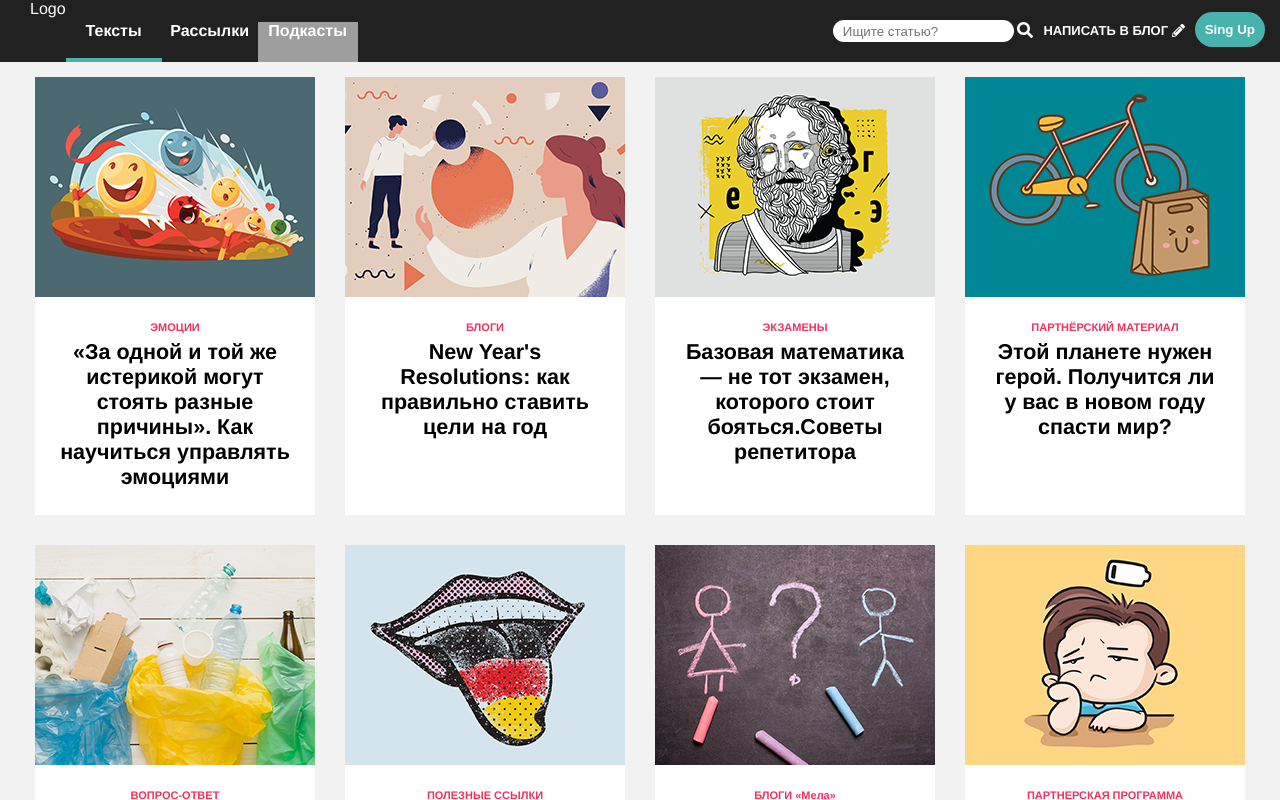
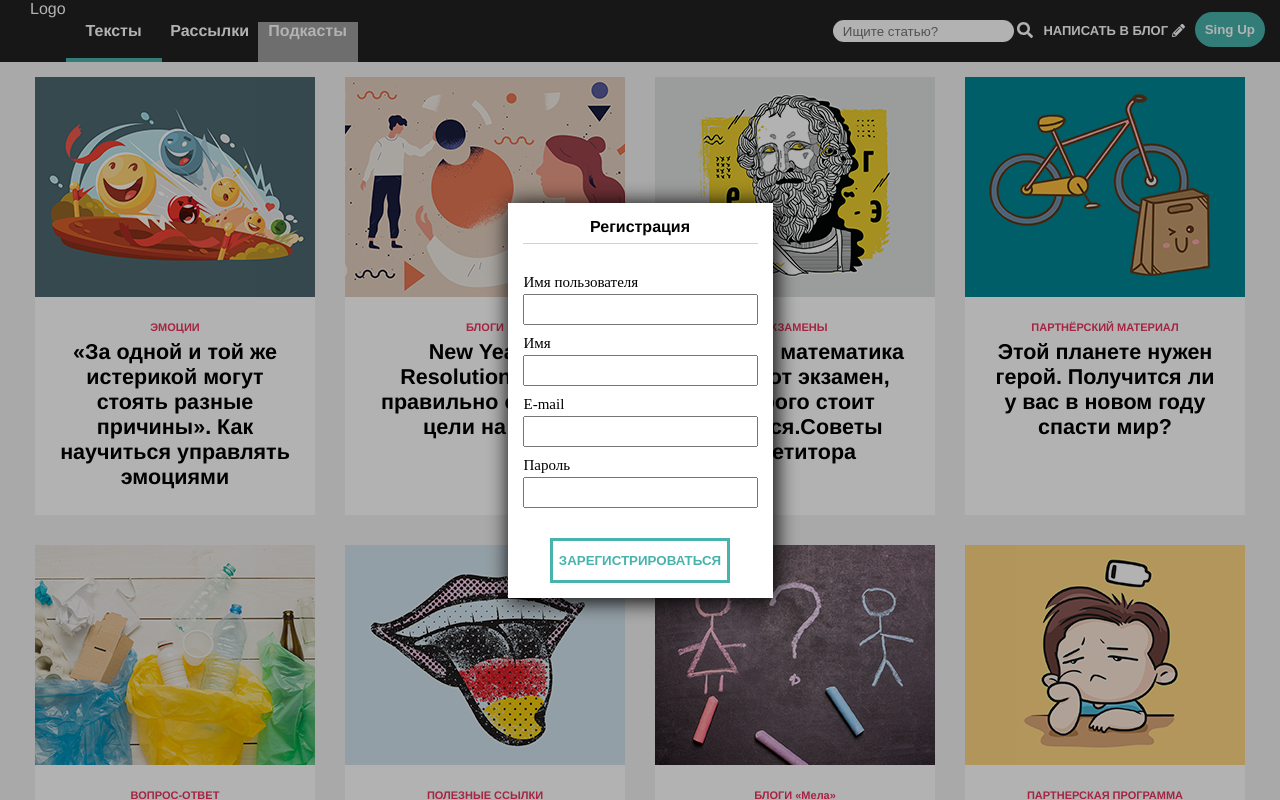
Before and after one commit to SIUSWHY/vue-mel, a Vue app: page / in a window 1280 px wide. Both pictures are taken after a click on the button "Sing Up". Shown: the top 800 px of the page. Built offline with nearby package versions, Linux system fonts and the light colour scheme; grey boxes are pictures that could not be loaded.

Commit message:
add registr modal

```diff
--- a/src/components/Header.vue
+++ b/src/components/Header.vue
@@ -20,25 +20,42 @@
             id=""
           />
           <font-awesome-icon icon="search" />
-          <!-- <font-awesome-icon icon="times-circle" size="2x" /> -->
-          <!-- <font-awesome-icon icon="user-secret" /> -->
         </div>
         <a class="type-list-right-menu" href=""
           >НАПИСАТЬ В БЛОГ
           <font-awesome-icon icon="pencil-alt" />
         </a>
-        <button class="si-up_b-style" type="submit">Sing Up</button>
+        <button class="si-up_b-style" type="button" @click="showModal">
+          Sing Up
+        </button>
+        <modal v-show="isModalVisible" @close="closeModal" />
       </div>
     </div>
   </div>
 </template>
 
 <script>
+import Modal from "@/components/Registr.vue";
+
 export default {
   name: "Header",
-  // props: {
-  //   msg: String,
-  // },
+  components: {
+    Modal,
+  },
+  data() {
+    return {
+      isModalVisible: false,
+    };
+  },
+  computed: {},
+  methods: {
+    showModal() {
+      this.isModalVisible = true;
+    },
+    closeModal() {
+      this.isModalVisible = false;
+    },
+  },
 };
 </script>
 
--- /dev/null
+++ b/src/components/Registr.vue
@@ -0,0 +1,124 @@
+
+<template>
+  <transition name="modal-fade">
+    <div class="modal-backdrop">
+      <div
+        class="modal"
+        role="dialog"
+        aria-labelledby="modalTitle"
+        aria-describedby="modalDescription"
+      >
+        <div class="registration-butten-position">Регистрация</div>
+        <div class="g-tab__content">
+          <div class="bottom-margin-input-lable">
+            <div class="b-auth-email__input-label">Имя пользователя</div>
+            <div>
+              <input class="g-input__input" type="text" name="username" />
+            </div>
+          </div>
+          <div class="bottom-margin-input-lable">
+            <div class="b-auth-email__input-label">Имя</div>
+            <div>
+              <input class="g-input__input" type="text" name="name" />
+            </div>
+          </div>
+          <div class="bottom-margin-input-lable">
+            <div class="b-auth-email__input-label">E-mail</div>
+            <div>
+              <input class="g-input__input" type="text" name="email" />
+            </div>
+          </div>
+          <div class="bottom-margin-input-lable">
+            <div class="b-auth-email__input-label">Пароль</div>
+            <div>
+              <input class="g-input__input" type="password" name="password" />
+            </div>
+          </div>
+          <div class="registr-butten-style">
+            <button class="b-auth-email__registration-button" @click="close">
+              ЗАРЕГИСТРИРОВАТЬСЯ
+            </button>
+          </div>
+        </div>
+      </div>
+    </div>
+  </transition>
+</template>
+
+<script>
+export default {
+  name: "Registr",
+  methods: {
+    close() {
+      this.$emit("close");
+    },
+  },
+  components: {},
+};
+</script>
+
+<style scoped>
+.modal {
+  background: #ffffff;
+  box-shadow: 2px 2px 20px 1px;
+  overflow-x: auto;
+  display: flex;
+  flex-direction: column;
+  color: black;
+  padding: 15px;
+}
+.registration-butten-position {
+  display: flex;
+  justify-content: center;
+  font-weight: 600;
+  border-bottom: 1px solid #1c1c1c32;
+  height: 25px;
+}
+.b-auth-email__registration-button {
+  height: 45px;
+  cursor: default;
+  color: #47b3ac;
+  border-color: #47b3ac;
+  background-color: inherit;
+  border: 3px solid;
+  font-weight: 600;
+  cursor: pointer;
+}
+.registr-butten-style {
+  display: flex;
+  justify-content: center;
+  margin-top: 30px;
+}
+.b-auth-email__input-label {
+  position: relative;
+  top: -4px;
+  left: 1px;
+  text-align: left;
+  line-height: 25px;
+  height: 30px;
+  margin-bottom: -10px;
+}
+.g-tab__content {
+  font: 15px PTSerif, serif;
+  margin-top: 30px;
+}
+.g-input__input {
+  height: 25px;
+  width: 227px;
+}
+.bottom-margin-input-lable {
+  margin-bottom: 10px;
+}
+.modal-backdrop {
+  position: fixed;
+  top: 0;
+  bottom: 0;
+  left: 0;
+  right: 0;
+  background-color: rgba(0, 0, 0, 0.3);
+  display: flex;
+  justify-content: center;
+  align-items: center;
+  cursor: default;
+}
+</style>
```
